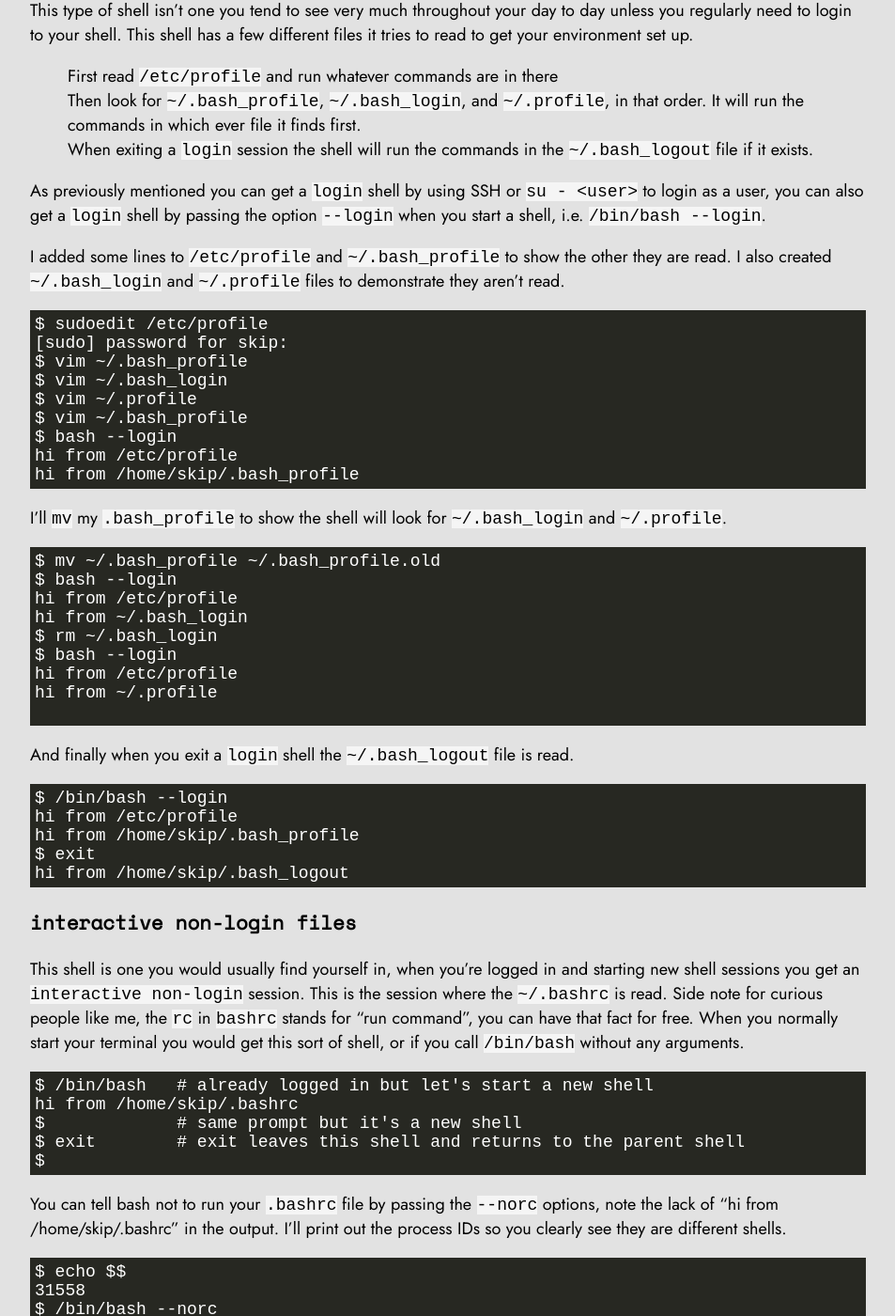
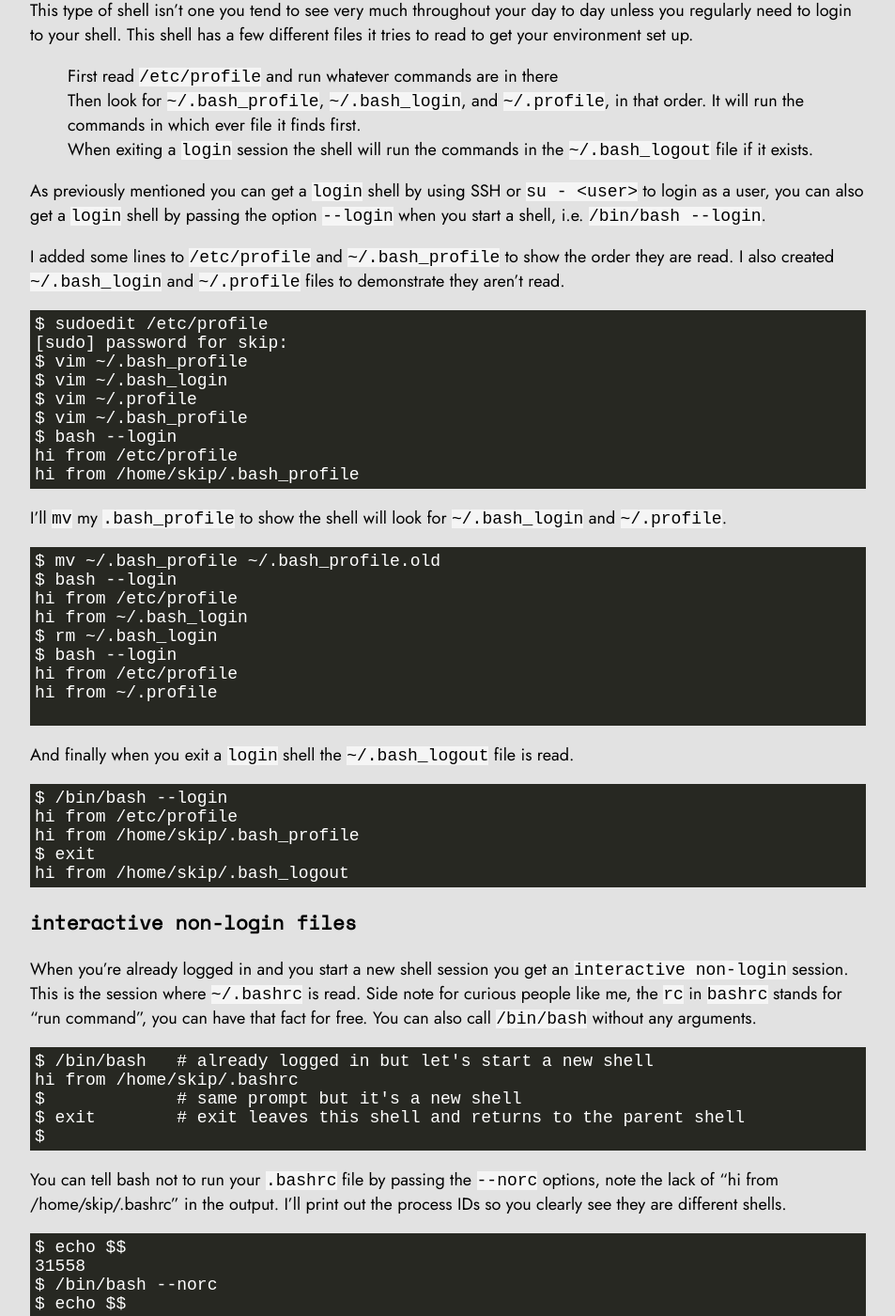
Before and after one commit to skipcloud/skipcloud.github.io, a Jekyll site: the page built from _posts/2020-05-10-shell-startup-files.md, in a window 1280 px wide and 1400 px high, scrolled down 2282 px. Shown: the whole window at 94% size, without its empty margins (163-1116 px from the left). Built offline with Jekyll 4.4.1, drawn with Linux system fonts in a browser that asks for light colours; some of the changed text lies outside the part shown.

Commit message:
posts: fix typos shell startup files

````diff
--- a/_posts/2020-05-10-shell-startup-files.md
+++ b/_posts/2020-05-10-shell-startup-files.md
@@ -130,7 +130,7 @@
 to login as a user, you can also get a `login` shell by passing the option
 `--login` when you start a shell, i.e. `/bin/bash --login`.
 
-I added some lines to `/etc/profile` and `~/.bash_profile` to show the other
+I added some lines to `/etc/profile` and `~/.bash_profile` to show the order
 they are read. I also created `~/.bash_login` and `~/.profile` files to
 demonstrate they aren't read.
 
@@ -173,12 +173,11 @@
 
 ### interactive non-login files
 
-This shell is one you would usually find yourself in, when you're logged in and
-starting new shell sessions you get an `interactive non-login` session. This is
-the session where the `~/.bashrc` is read. Side note for curious people like me,
-the `rc` in `bashrc` stands for "run command", you can have that fact for free.
-When you normally start your terminal you would get this sort of shell, or if
-you call `/bin/bash` without any arguments.
+When you're already logged in and you start a new shell session you get an
+`interactive non-login` session. This is the session where `~/.bashrc` is
+read. Side note for curious people like me, the `rc` in `bashrc` stands for "run
+command", you can have that fact for free.  You can also call `/bin/bash` without
+any arguments.
 
 ```
 $ /bin/bash   # already logged in but let's start a new shell
@@ -341,9 +340,9 @@
 ### setting the environment
 
 This section really depends on what shell you are using. If you are using `zsh`
-then the `~/.zshenv` is run for every file, so put commands that set environment
+then `~/.zshenv` is run for every file, so put commands that set environment
 variables like `PATH` in that file. Commands that produce output shouldn't go in
-here.
+this file.
 
 If you are using `bash` then you can set `BASH_ENV` so your environment is set
 up correctly for non-interactive shells, otherwise for your interactive shells
````
Also changed, not shown: other parts of _posts/2020-05-10-shell-startup-files.md (+6 -5 lines).
